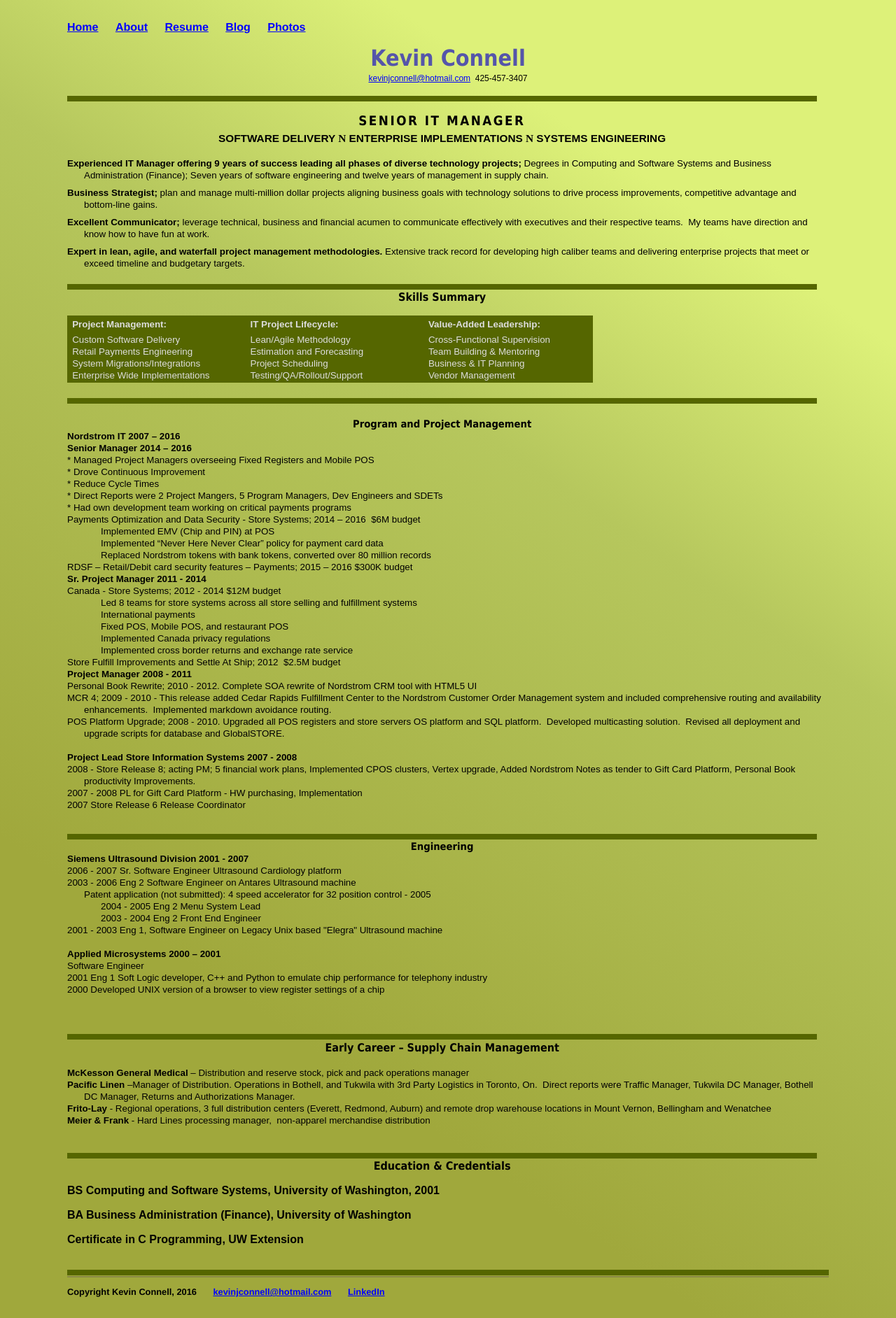
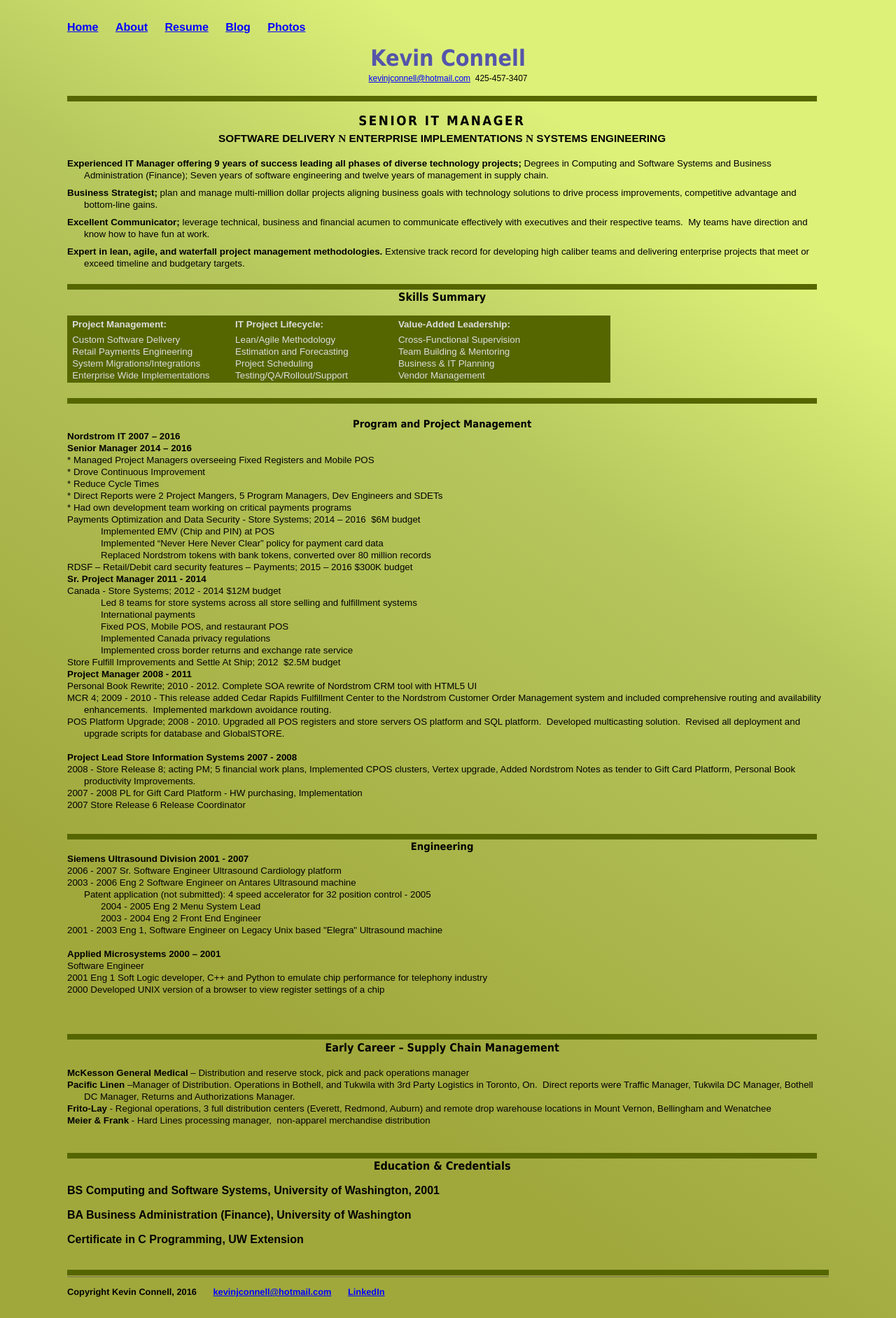
Before and after one commit to mo4dawg/mo4dawg.github.io, a Jekyll site: the page built from CV/index.html, in a window 1280 px wide. Shown: the whole page at 70% size. Built offline with Jekyll 4.4.1, drawn with Linux system fonts in a browser that asks for light colours.

Commit message:
Update index.html

```diff
--- a/CV/index.html
+++ b/CV/index.html
@@ -442,7 +442,7 @@
  style='margin: 0px;
  mso-padding-alt:0in 5.4pt 0in 5.4pt'>
  <tr style='mso-yfti-irow:0;mso-yfti-firstrow:yes;mso-yfti-lastrow:yes'>
-  <td width=240 valign=top style='background:#556600;color:#DDDDDD;padding:0in 5.4pt 0in 5.4pt'>
+  <td width = "30%" valign=top style='background:#556600;color:#DDDDDD;padding:0in 5.4pt 0in 5.4pt'>
   <p class=MsoNormal style='margin-top:2.0pt;margin-right:0in;margin-bottom:
   4.0pt;margin-left:0in;line-height:normal'><span style='mso-bookmark:top'><b
   style='mso-bidi-font-weight:normal'><span style='font-size:10.0pt;font-family:
@@ -465,7 +465,7 @@
   mso-fareast-font-family:"Times New Roman"'>Enterprise Wide Implementations&nbsp;&nbsp;&nbsp;&nbsp;&nbsp;&nbsp;<o:p></o:p></span></span></p>
   </td>
   <span style='mso-bookmark:top'></span>
-  <td width=240 valign=top style='background:#556600;color:#DDDDDD;padding:0in 5.4pt 0in 5.4pt'>
+  <td width = "30%" valign=top style='background:#556600;color:#DDDDDD;padding:0in 5.4pt 0in 5.4pt'>
   <p class=MsoNormal style='margin-top:2.0pt;margin-right:0in;margin-bottom:
   4.0pt;margin-left:0in;line-height:normal'><span style='mso-bookmark:top'><b
   style='mso-bidi-font-weight:normal'><span style='font-size:10.0pt;font-family:
@@ -489,7 +489,7 @@
   </td>
 
   <span style='mso-bookmark:top'></span>
-  <td width=240 valign=top style='width:171.0pt;background:#556600;color:#DDDDDD;padding:
+  <td width = "30%" valign=top style='width:171.0pt;background:#556600;color:#DDDDDD;padding:
   0in 5.4pt 0in 5.4pt'>
   <p class=MsoNormal style='margin-top:2.0pt;margin-right:0in;margin-bottom:
   4.0pt;margin-left:0in;line-height:normal'><span style='mso-bookmark:top'><b
```
